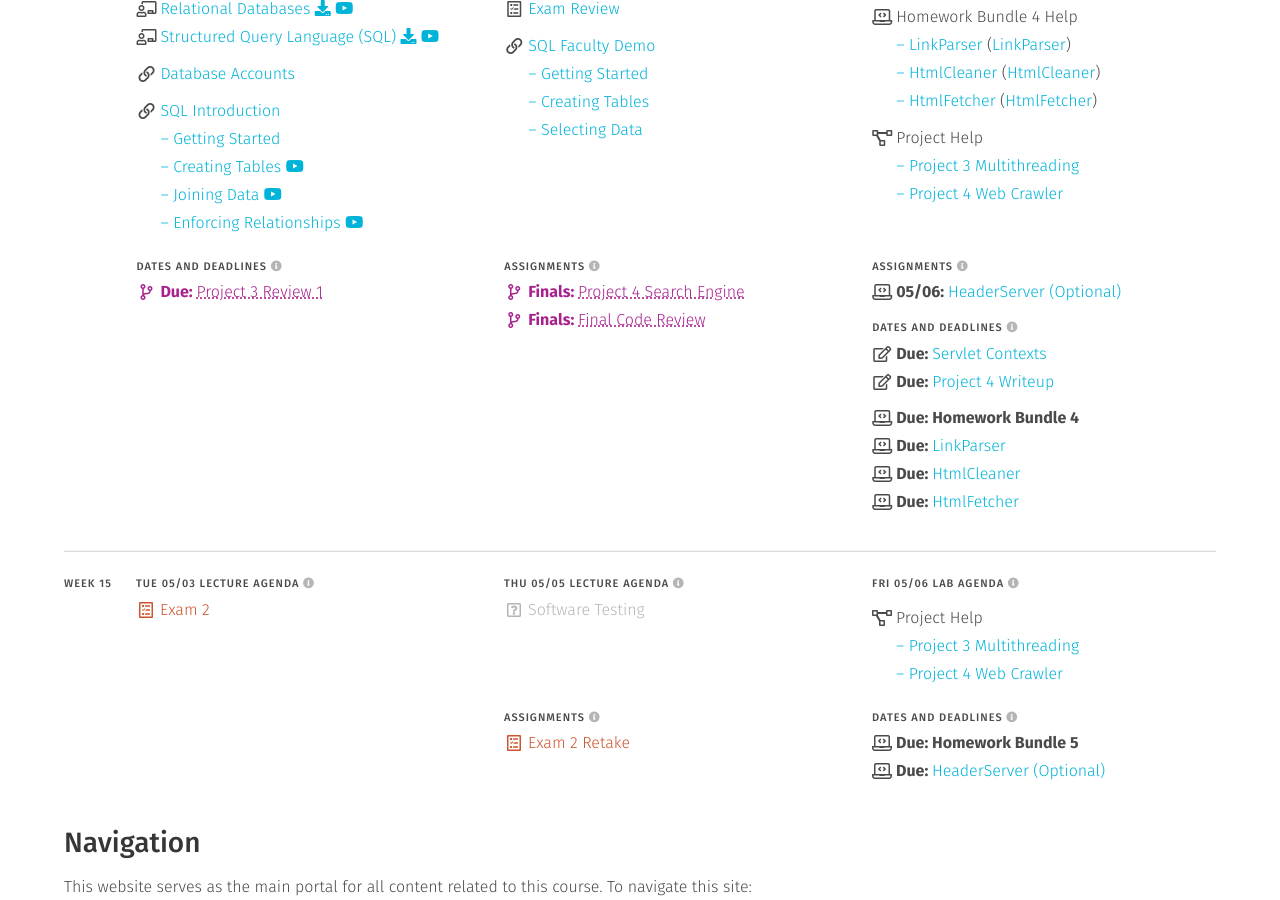
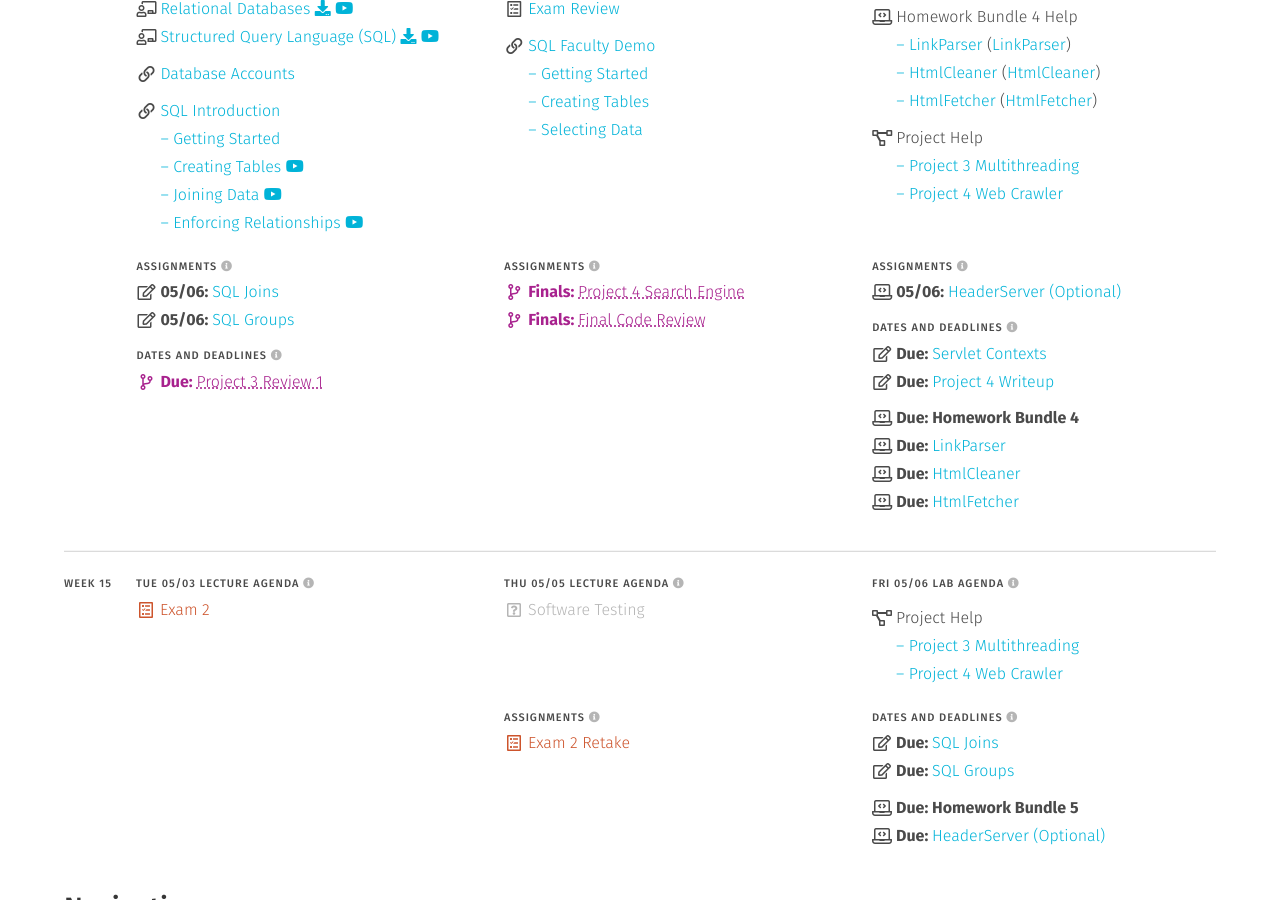
Before and after one commit to usf-cs272-spring2022/usf-cs272-spring2022.github.io, a Jekyll site: the page built from index.md, in a window 1280 px wide and 900 px high, scrolled down 602 px. Built offline with Jekyll 4.4.1, drawn with Linux system fonts in a browser that asks for light colours.

```diff
--- a/_data/schedule.yml
+++ b/_data/schedule.yml
@@ -1839,6 +1839,15 @@ weeks:
                 icon: 'nothing'
                 link: '/guides/sql/sql-intro-enforcing.html'
                 tube: 'https://drive.google.com/file/d/1MOokzFUB8FXT2msoxU65PcqMlxYOsd0B/view?usp=sharing'
+
+
+          - <<: *assignments
+            items:
+              - file: 'quizzes'
+                name: 'joins'
+
+              - file: 'quizzes'
+                name: 'groups'
 
           - <<: *deadlines
             items:
@@ -1986,10 +1995,16 @@ weeks:
 
           - <<: *deadlines
             items:
+              - file: 'quizzes'
+                name: 'joins'
+
+              - file: 'quizzes'
+                name: 'groups'
+
               - text: 'Homework Bundle 5'
                 icon: 'homework'
                 date: 2022-05-06
-                type: ['has-text-weight-bold']
+                type: ['has-text-weight-bold', 'bump']
 
               - file: 'homework'
                 name: 'headerserver'
```
Also changed, not shown: _data/quizzes.yml (+15 -15 lines).
